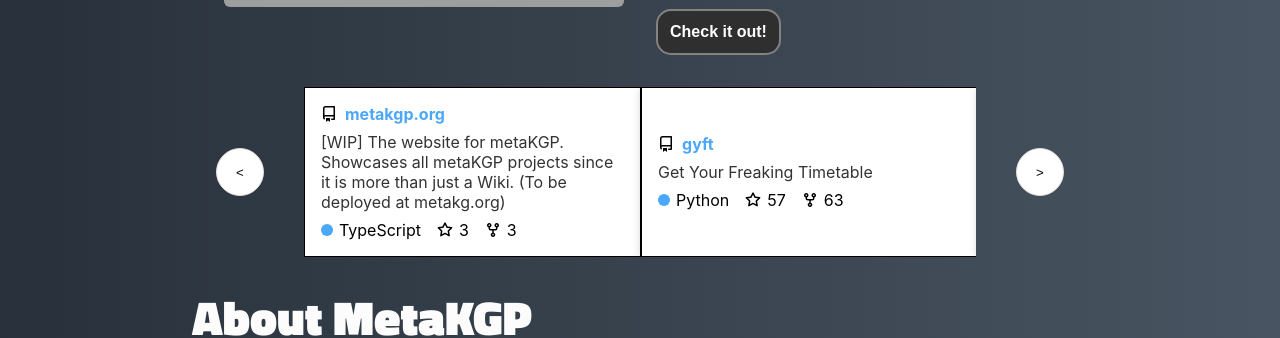
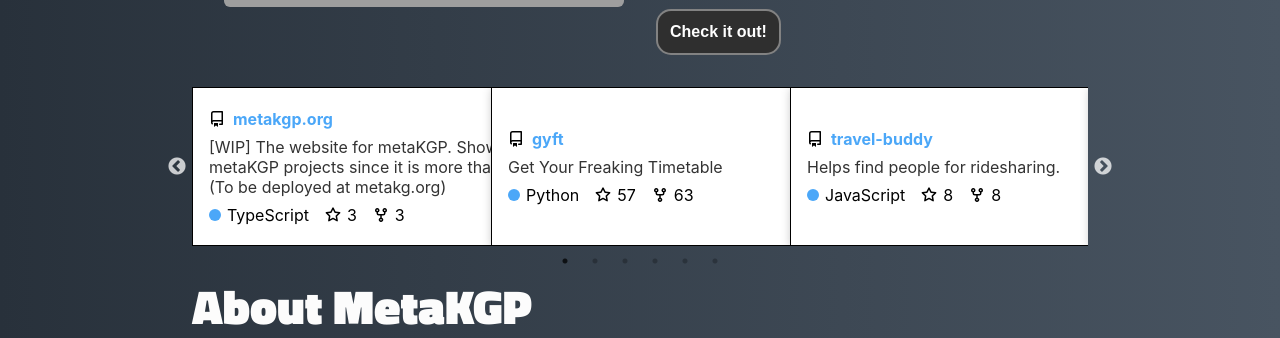
Before and after one commit to metakgp/metakgp.org, a React (Vite) app: page /#/about in a window 1280 px wide. Shown: the part 1348-1686 px from the top of the page. Built offline with nearby package versions, Linux system fonts and the light colour scheme; grey boxes are pictures that could not be loaded.

Commit message:
feat: replace carousel with an external component

```diff
--- a/package.json
+++ b/package.json
@@ -11,6 +11,7 @@
     "@types/node": "^22.15.17",
     "@types/react": "^19.1.3",
     "@types/react-dom": "^19.1.3",
+    "@types/react-slick": "^0.23.13",
     "@vitejs/plugin-react-swc": "^3.9.0",
     "highlight.js": "^11.11.1",
     "install": "^0.13.0",
@@ -20,6 +21,7 @@
     "react-icons": "^5.5.0",
     "react-router-dom": "^7.6.0",
     "react-slick": "^0.30.3",
+    "slick-carousel": "^1.8.1",
     "typescript": "^5.8.3",
     "vite": "^6.3.5",
     "vite-plugin-svgr": "^4.3.0",
--- a/src/components/Carousel.tsx
+++ b/src/components/Carousel.tsx
@@ -1,44 +1,21 @@
-import React, { useEffect, useState } from "react";
+import React from "react"
+import Slider from "react-slick"
+import "slick-carousel/slick/slick.css"
+import "slick-carousel/slick/slick-theme.css"
 import "../styles/components/Carousel.css"
 
 const Carousel = (props: { children: React.ReactNode[] }) => {
-  const { children } = props;
-  const [currentIndex, setCurrentIndex] = useState(0)
-  const [length, setLength] = useState(children.length)
-
-  // Set the length to match current children from props
-  useEffect(() => {
-    setLength(children.length)
-  }, [children])
-
-  const next = () => {
-    if (currentIndex < (length - 3)) {
-      setCurrentIndex(prevState => prevState + 1)
-    }
-  }
-
-  const prev = () => {
-    if (currentIndex > 0) {
-      setCurrentIndex(prevState => prevState - 1)
-    }
-  }
-
+  var settings = {
+    dots: true,
+    infinite: true,
+    speed: 500,
+    slidesToShow: 3,
+    slidesToScroll: 1
+  };
   return (
-    <div className="carousel-container">
-      <div className="carousel-wrapper">
-        <button className="left-arrow" onClick={prev}>
-          &lt;
-        </button>
-        <div className="carousel-content-wrapper">
-          <div className="carousel-content" style={{ transform: `translateX(-${currentIndex * 27}%)` }}>
-            {children}
-          </div>
-        </div>
-        <button className="right-arrow" onClick={next}>
-          &gt;
-        </button>
-      </div>
-    </div >
+    <Slider {...settings} className="carousel-container">
+      {props.children}
+    </Slider>
   )
 }
 
--- a/src/styles/components/Carousel.css
+++ b/src/styles/components/Carousel.css
@@ -1,66 +1,3 @@
-.carousel-container {
-  width: 100%;
-  display: flex;
-  flex-direction: column;
+.carousel-container .gh-card-container {
+  height: 125px;
 }
-
-.carousel-wrapper {
-  display: flex;
-  align-items: center;
-  justify-content: center;
-  width: 100%;
-  position: relative;
-  overflow: hidden;
-}
-
-.carousel-content-wrapper {
-  display: flex;
-  align-items: center;
-  overflow: hidden;
-  width: 75%;
-  height: 100%;
-}
-
-.carousel-content {
-  display: flex;
-  transition: all 250ms ease;
-  -ms-overflow-style: none;
-  scrollbar-width: none;
-}
-
-.carousel-content .gh-card-container {
-  width: 25%;
-}
-
-/* hide scrollbar in webkit browser */
-.carousel-content::-webkit-scrollbar,
-.carousel-content::-webkit-scrollbar {
-  display: none;
-}
-
-.carousel-content>* {
-  width: 25%;
-  flex-shrink: 0;
-  flex-grow: 1;
-}
-
-.left-arrow,
-.right-arrow {
-  position: absolute;
-  z-index: 1;
-  top: 50%;
-  transform: translateY(-50%);
-  width: 48px;
-  height: 48px;
-  border-radius: 24px;
-  background-color: white;
-  border: 1px solid #ddd;
-}
-
-.left-arrow {
-  left: 24px;
-}
-
-.right-arrow {
-  right: 24px;
-}
```
Also changed, not shown: 1 other file (tests, documents, lock files or other folders).
